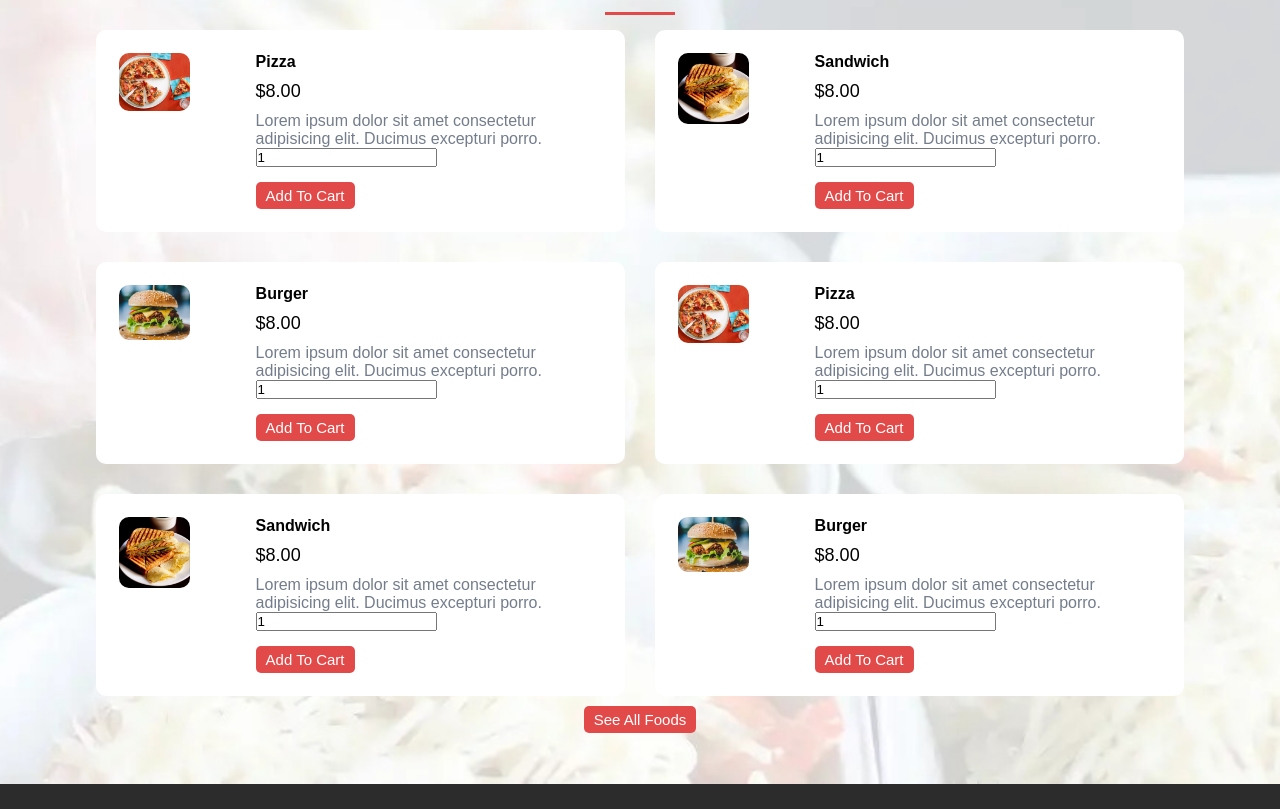
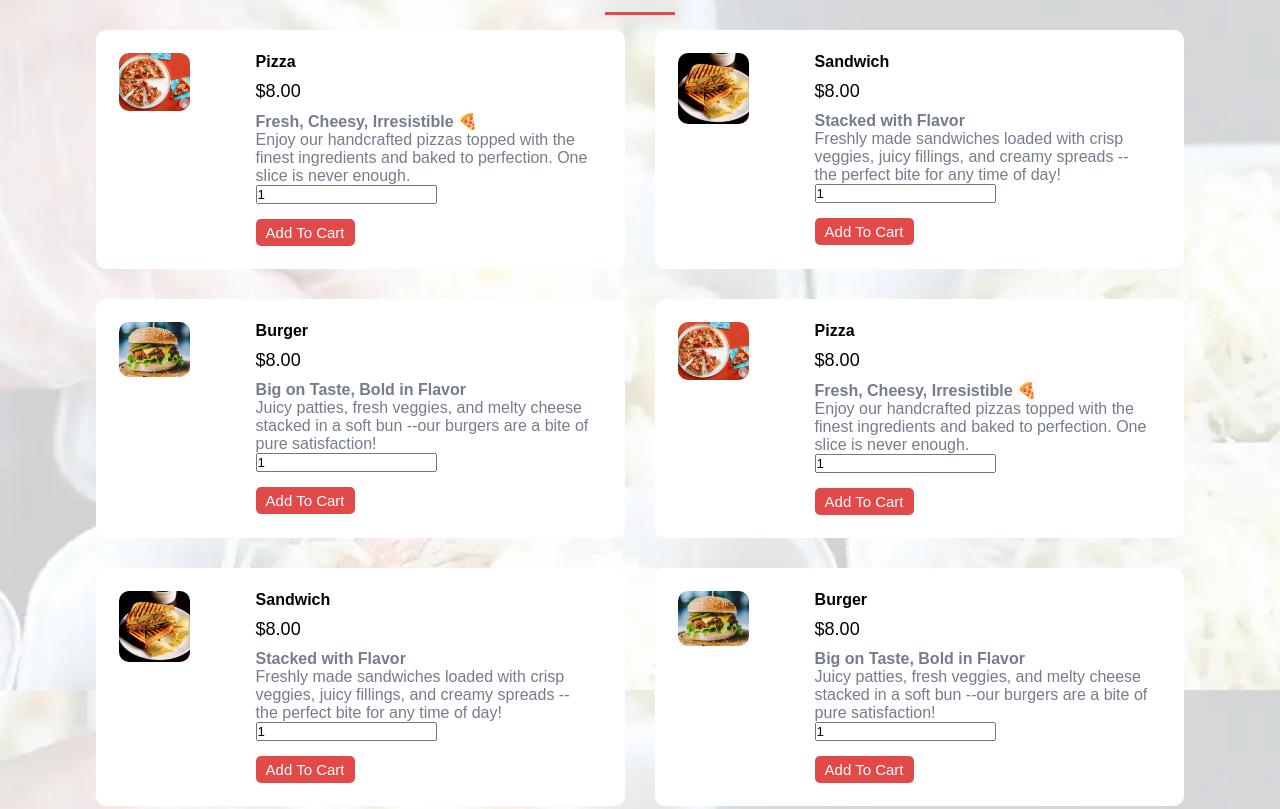
Before and after one commit to rutikakengal/FoodFusion-Online-Food-Ordering-Web, a plain HTML site: page index.html in a window 1280 px wide. Shown: the part 1033-1842 px from the top of the page. Drawn offline with nearby package versions, Linux system fonts and the light colour scheme.

Commit message:
Updated meal Descriptions

```diff
--- a/index.html
+++ b/index.html
@@ -148,8 +148,9 @@
                         <div class="food-menu-desc">
                             <h4>Pizza</h4>
                             <p class="food-price">$8.00</p>
-                            <p class="food-details">Lorem ipsum dolor sit amet consectetur adipisicing elit. Ducimus
-                                excepturi porro.</p>
+                            <p class="food-details"><b> Fresh, Cheesy, Irresistible </b> &#127829;
+                                <br>
+                                Enjoy our handcrafted pizzas topped with the finest ingredients and baked to perfection. One slice is never enough.</p>
                             <input type="number" value="1" min="1">
                             <input type="submit" class="btn-primary" value="Add To Cart">
                         </div>
@@ -163,8 +164,9 @@
                         <div class="food-menu-desc">
                             <h4>Sandwich</h4>
                             <p class="food-price">$8.00</p>
-                            <p class="food-details">Lorem ipsum dolor sit amet consectetur adipisicing elit. Ducimus
-                                excepturi porro.</p>
+                            <p class="food-details"><b> Stacked with Flavor</b>
+                                <br>
+                                 Freshly made sandwiches loaded with crisp veggies, juicy fillings, and creamy spreads -- the perfect bite for any time of day!</p>
                             <input type="number" value="1" min="1">
                             <input type="submit" class="btn-primary" value="Add To Cart">
                         </div>
@@ -178,8 +180,9 @@
                         <div class="food-menu-desc">
                             <h4>Burger</h4>
                             <p class="food-price">$8.00</p>
-                            <p class="food-details">Lorem ipsum dolor sit amet consectetur adipisicing elit. Ducimus
-                                excepturi porro.</p>
+                            <p class="food-details"><b>Big on Taste, Bold in Flavor</b>
+                                <br>
+                            Juicy patties, fresh  veggies, and melty cheese stacked in a soft bun --our burgers are a bite of pure satisfaction!</p>
                             <input type="number" value="1" min="1">
                             <input type="submit" class="btn-primary" value="Add To Cart">
                         </div>
@@ -193,8 +196,9 @@
                         <div class="food-menu-desc">
                             <h4>Pizza</h4>
                             <p class="food-price">$8.00</p>
-                            <p class="food-details">Lorem ipsum dolor sit amet consectetur adipisicing elit. Ducimus
-                                excepturi porro.</p>
+                            <p class="food-details"><b> Fresh, Cheesy, Irresistible </b> &#127829;
+                                <br>
+                                Enjoy our handcrafted pizzas topped with the finest ingredients and baked to perfection. One slice is never enough.</p>
                             <input type="number" value="1" min="1">
                             <input type="submit" class="btn-primary" value="Add To Cart">
                         </div>
@@ -208,8 +212,9 @@
                         <div class="food-menu-desc">
                             <h4>Sandwich</h4>
                             <p class="food-price">$8.00</p>
-                            <p class="food-details">Lorem ipsum dolor sit amet consectetur adipisicing elit. Ducimus
-                                excepturi porro.</p>
+                            <p class="food-details"><b> Stacked with Flavor</b>
+                                <br>
+                                Freshly made sandwiches loaded with crisp veggies, juicy fillings, and creamy spreads -- the perfect bite for any time of day!</p>
                             <input type="number" value="1" min="1">
                             <input type="submit" class="btn-primary" value="Add To Cart">
                         </div>
@@ -223,8 +228,9 @@
                         <div class="food-menu-desc">
                             <h4>Burger</h4>
                             <p class="food-price">$8.00</p>
-                            <p class="food-details">Lorem ipsum dolor sit amet consectetur adipisicing elit. Ducimus
-                                excepturi porro.</p>
+                            <p class="food-details"><b>Big on Taste, Bold in Flavor</b>
+                                <br>
+                                Juicy patties, fresh  veggies, and melty cheese stacked in a soft bun --our burgers are a bite of pure satisfaction!</p>
                             <input type="number" value="1" min="1">
                             <input type="submit" class="btn-primary" value="Add To Cart">
                         </div>
```
